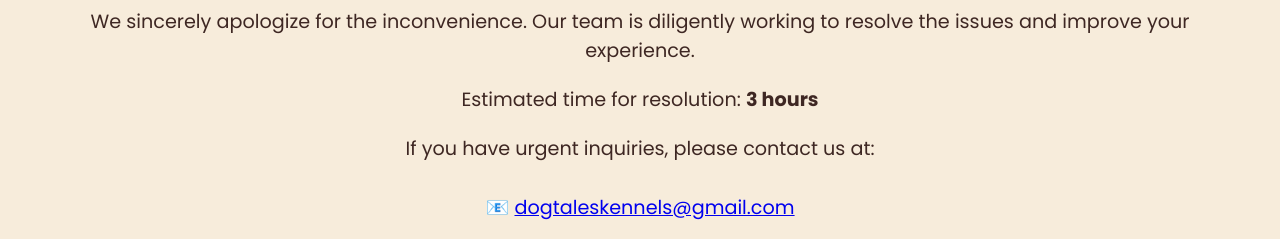
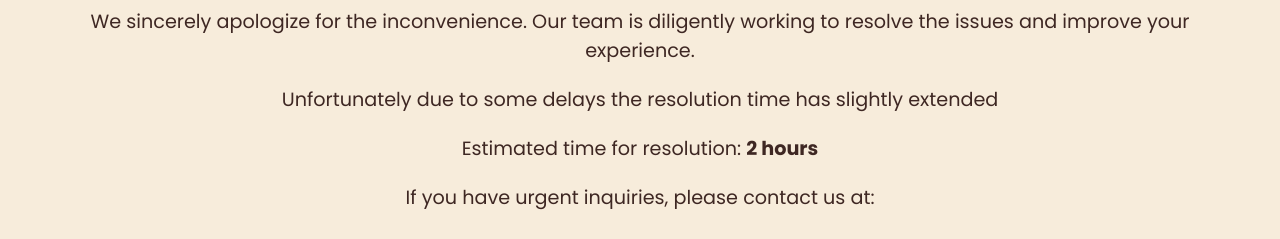
Before and after one commit to Kenjin32icon/dogtales, a plain HTML site: page index.html in a window 1280 px wide. Shown: the part 430-669 px from the top of the page. Drawn offline with Linux system fonts and the light colour scheme.

Commit message:
Update index.html

```diff
--- a/index.html
+++ b/index.html
@@ -100,7 +100,8 @@
     <main>
         <h1>We're Currently Under Construction</h1>
         <p>We sincerely apologize for the inconvenience. Our team is diligently working to resolve the issues and improve your experience.</p>
-        <p>Estimated time for resolution: <strong>3 hours</strong></p>
+        <p> Unfortunately due to some delays the resolution time has slightly extended</p>
+        <p>Estimated time for resolution: <strong>2 hours</strong></p>
         <p>If you have urgent inquiries, please contact us at:</p>
         <div class="contact-info">
             <p>📧 <a href="mailto:dogtaleskennels@gmail.com">dogtaleskennels@gmail.com</a></p>
```
